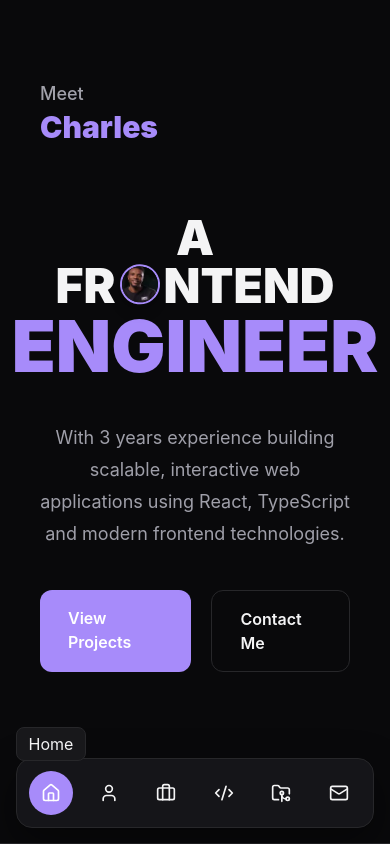
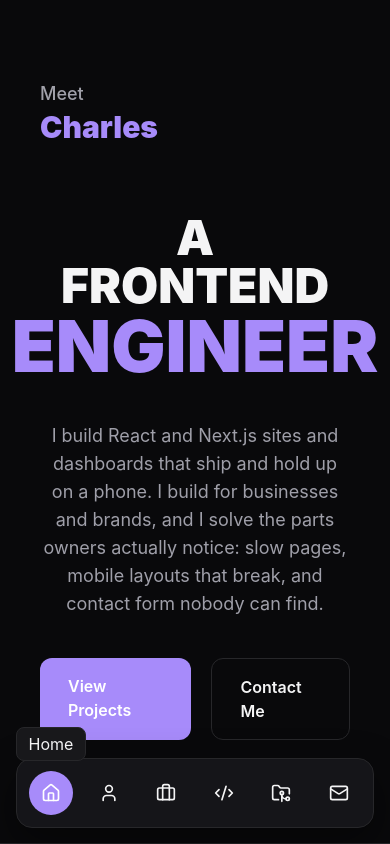
Before and after one commit to charlespharrell/meet_Charles, a React (Vite) app: page / in a window 390 px wide. Shown: the top 844 px of the page. Built offline with nearby package versions, Linux system fonts and the light colour scheme.

Commit message:
update on my portfolio

```diff
--- a/src/sections/Hero.tsx
+++ b/src/sections/Hero.tsx
@@ -23,8 +23,6 @@ function Hero() {
       text-lg
       md:text-xl
       font-medium
-
-
       text-(--muted)
     "
   >
@@ -69,8 +67,8 @@ function Hero() {
   A{" "}
 
   {/* Mobile Version */}
-  <span className="inline-flex md:hidden items-center">
-     FR
+  {/* <span className="inline-flex md:hidden items-center">
+
 
      <motion.span
   animate={shouldReduceMotion ? undefined : {
@@ -108,10 +106,10 @@ function Hero() {
     </motion.span>
 
     NTEND
-  </span>
+  </span> */}
 
   {/* Desktop Version */}
-  <span className="hidden md:inline">
+  <span className="">
     FRONTEND
   </span>
 </motion.h1>
@@ -154,7 +152,7 @@ function Hero() {
             mt-10
             max-w-xl
             text-lg
-            leading-8
+
            text-center
            block
            m-auto
@@ -162,8 +160,10 @@ function Hero() {
 
           "
         >
-          With 3 years experience building scalable, interactive web applications using
-          React, TypeScript and modern frontend technologies.
+          I build React and Next.js sites and dashboards that ship and hold up on a phone.
+          I build for businesses and brands, and I solve the parts owners actually notice:
+          slow pages, mobile layouts that break, and contact form nobody can find.
+
         </motion.p>
 
         {/* Buttons */}
```
